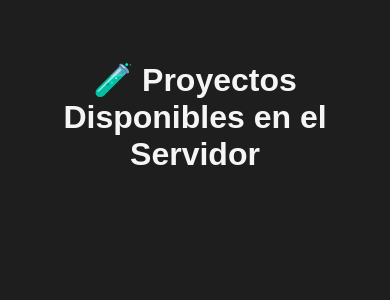
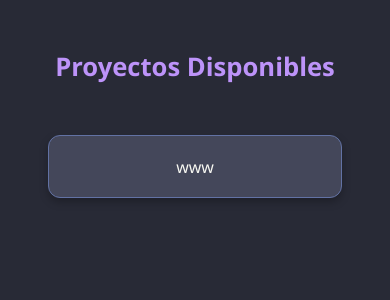
Before and after one commit to Getsemani-Avila-Almidones/matrixlandinPage, a PHP site: page / in a window 390 px wide. Shown: the top 300 px of the page. Run offline with PHP 8.4, Linux system fonts and the light colour scheme.

Commit message:
chore(cicd) add secret port to deploy yml
test

test

test

self hosted runner

test cambio de title

test folders exceptions

dirname upgrade

upgrade style

label change

chore(CICD): labels for runner update

```diff
--- a/index.php
+++ b/index.php
@@ -2,48 +2,66 @@
 <html lang="es">
 <head>
     <meta charset="UTF-8">
-    <title>Servidor de Proyectos</title>
+    <title>Matrix - Proyectos Web</title>
     <style>
         body {
-            font-family: Arial, sans-serif;
-            background-color: #1e1e1e;
-            color: #f5f5f5;
+            font-family: 'Segoe UI', Tahoma, Geneva, Verdana, sans-serif;
+            background-color: #282a36; /* Dracula background */
+            color: #f8f8f2; /* Dracula foreground */
+            margin: 0;
             padding: 2em;
         }
         h1 {
             text-align: center;
+            margin-bottom: 2em;
+            font-size: 2.2em;
+            color: #bd93f9;
         }
         .project-list {
-            display: flex;
-            flex-wrap: wrap;
-            gap: 1em;
-            justify-content: center;
+            display: grid;
+            grid-template-columns: repeat(auto-fit, minmax(220px, 1fr));
+            gap: 1.5em;
+            padding: 0 2em;
         }
         .project {
-            background-color: #2d2d2d;
-            padding: 1em 2em;
-            border-radius: 10px;
+            background-color: #44475a;
+            padding: 1.2em 1em;
+            border-radius: 12px;
             text-align: center;
             text-decoration: none;
-            color: #ffffff;
-            box-shadow: 0 0 10px #00000055;
-            transition: background-color 0.3s;
+            color: #f8f8f2;
+            box-shadow: 0 4px 8px rgba(0, 0, 0, 0.25);
+            transition: transform 0.2s ease, box-shadow 0.2s ease;
+            border: 1px solid #6272a4;
         }
         .project:hover {
-            background-color: #3a3a3a;
+            transform: translateY(-5px);
+            box-shadow: 0 6px 12px rgba(0, 0, 0, 0.35);
+            background-color: #6272a4;
+            cursor: pointer;
+        }
+        @media (max-width: 600px) {
+            h1 {
+                font-size: 1.6em;
+            }
+            .project-list {
+                padding: 0 1em;
+            }
         }
     </style>
 </head>
 <body>
-    <h1>🧪 Proyectos Disponibles en el Servidor</h1>
+    <h1>Proyectos Disponibles</h1>
     <div class="project-list">
         <?php
-        $base = __DIR__;
+        $base = dirname(__DIR__);
         $dirs = array_filter(glob($base . '/*'), 'is_dir');
 
         foreach ($dirs as $dir) {
             $name = basename($dir);
-            echo "<a class='project' href='/$name/'>$name</a>";
+            if ($name !== "html") {
+                echo "<a class='project' href='/$name/'>$name</a>";
+            }
         }
         ?>
     </div>
```
Also changed, not shown: .github/workflows/deploy.yml.
